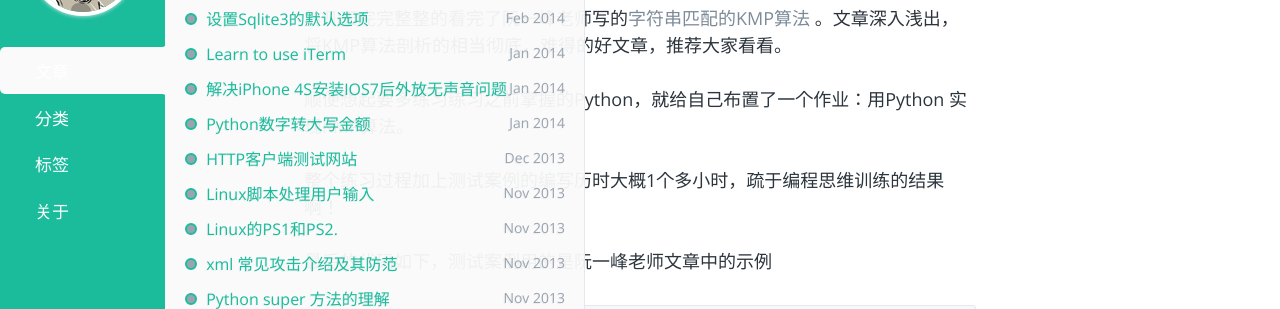
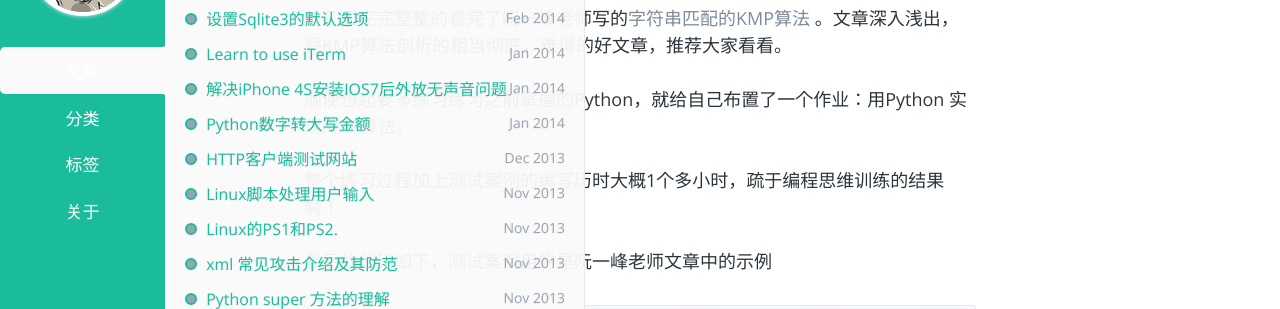
Before and after one commit to gangyou/gangyou.github.io, a Jekyll site: the page built from index.html, in a window 1280 px wide. Shown: the part 143-452 px from the top of the page. Built offline with Jekyll 4.4.1, drawn with Linux system fonts in a browser that asks for light colours; Markdown is read by kramdown in place of the engine named in the settings; comment, search, counter and statistics services are not loaded.

Commit message:
调整左边菜单栏超链接的大小为 100%, 修复点不到的情况

```diff
--- a/assets/css/style.css
+++ b/assets/css/style.css
@@ -161,12 +161,16 @@
 }
 
 .tags__li {
-    padding: 12px 35px 9px;
+    padding: 12px 0px 9px 0px;
     cursor: pointer;
 }
 
 .tags__li a, .tags__li a:hover, .tags__li a:visited {
   color: #ffffff;
+  display: block;
+  width: 100%;
+  height: 100%;
+  text-align: center;
 }
 
 .tags__li.active {
```
